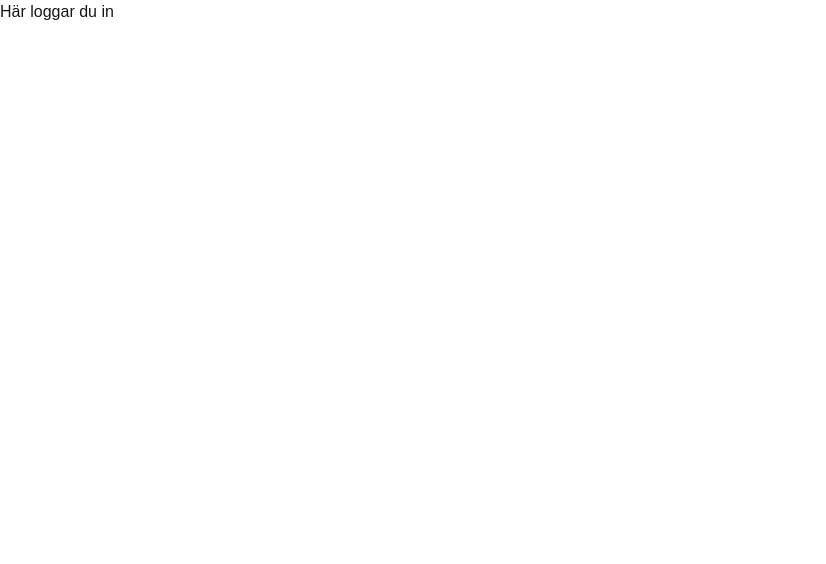
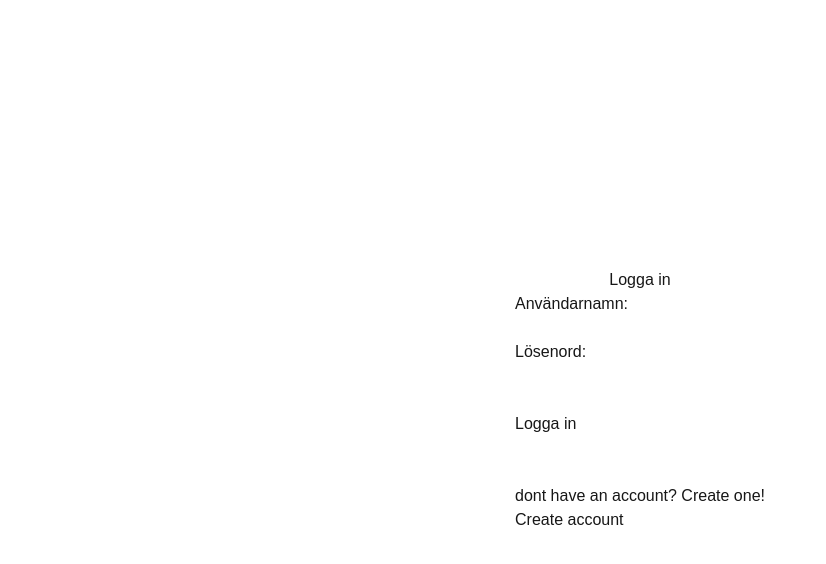
Before and after one commit to Zwee42/TMUK14Project, a Next.js app in the folder hellosociallife/: page /login in a window 1280 px wide. Shown: the top 564 px of the page, without its empty margins (0-826 px from the left). Built offline with nearby package versions, Linux system fonts and the light colour scheme.

Commit message:
något roligt meddelande om vad du gjort

```diff
--- a/hellosociallife/pages/login.tsx
+++ b/hellosociallife/pages/login.tsx
@@ -1,13 +1,84 @@
+
+import { useState } from "react";
+
+
+export default function Home() {
+
+  const [username, setUsername] = useState ("");
+  const [password, setPassword] = useState ("");
+
+
+  const testUsername = "diexiy";
+  const testPassword = "lösenord";
+
+  const handleLogin = ( e: React.MouseEvent) => {
+      e.preventDefault();
+
+
+      if ( username === testUsername && password === testPassword) {
+
+          window.location.href = "/";
+      } else {
+          alert ("fel användernamn eller lösenord!!!");
+      }
+    };
+
+
+
+      const reg_button = (e: React.MouseEvent) => {
+
+          e.preventDefault();
+
+          window.location.href = "/register";
+
+  };
 
 
 
 
+  return (
+
+    <div style={{
+      height: "100vh",         // full höjd på skärmen
+      display: "flex",         // aktiverar flexbox
+      justifyContent: "center", // centrerar horisontellt
+      alignItems: "center",     // centrerar vertikalt
+      flexDirection: "column",  // staplar allt uppifrån och ner
+    }}>
+
+      <h2> Logga in </h2>
+      <form>
+
+        <div>
+            <label htmlFor="username">Användarnamn:</label><br />
+            <input type="text" id="username" name="username" value= {username} onChange={(e) => setUsername(e.target.value)}/>
+
+        </div>
+
+        <div>
+            <label htmlFor="password">Lösenord:</label>
+            <br />
+            <input type="password" id="password" name="password" value = {password} onChange={(e) => setPassword(e.target.value)}/>
+        </div>
+        < br />
+
+          <button onClick={handleLogin}>Logga in</button> <br />
+
+          <br />
+
+          <br />
+            <label> dont have an account? Create one! </label>
+
+            < br />
+          < button onClick= {reg_button}> Create account </button>
+
+      </form>
 
 
-export default function Home() {
-    return (
-      <p>
-        Här loggar du in
-      </p>
+
+
+    </div>
+
+
     );
   }
```
